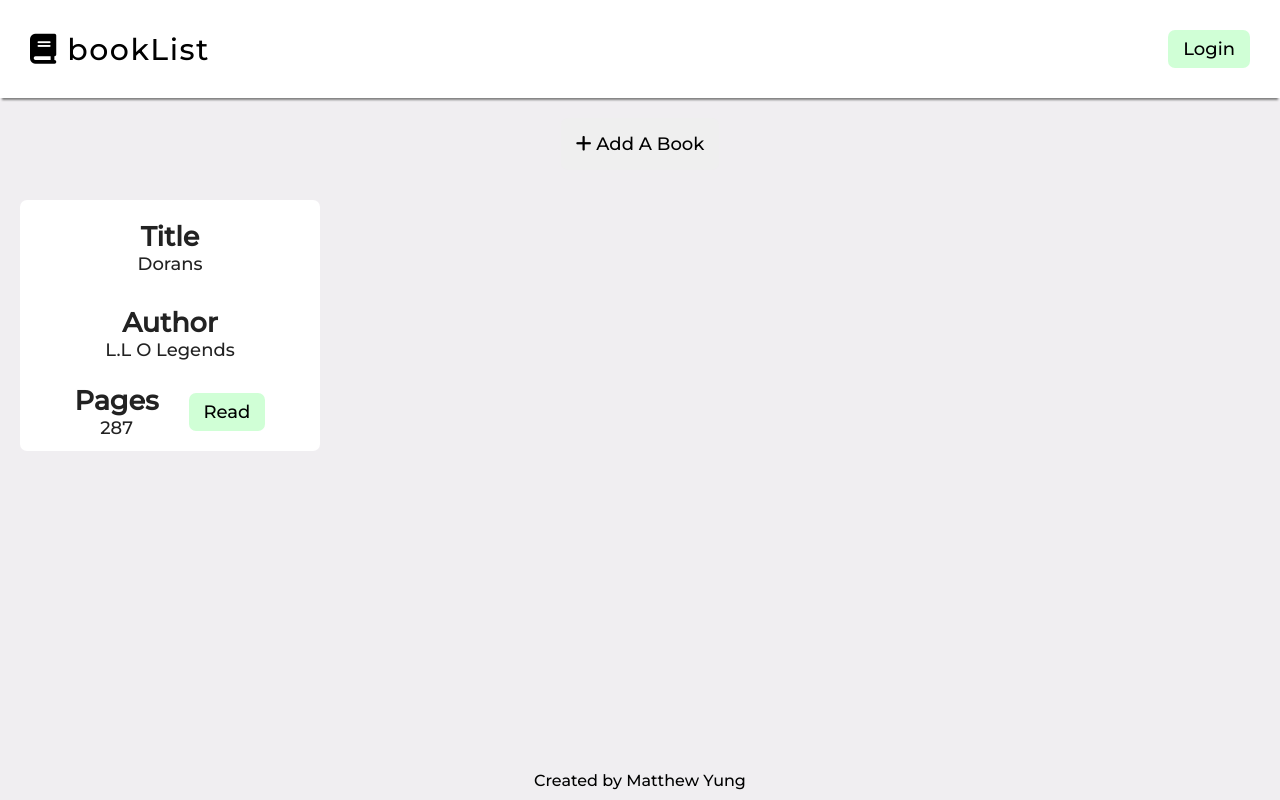
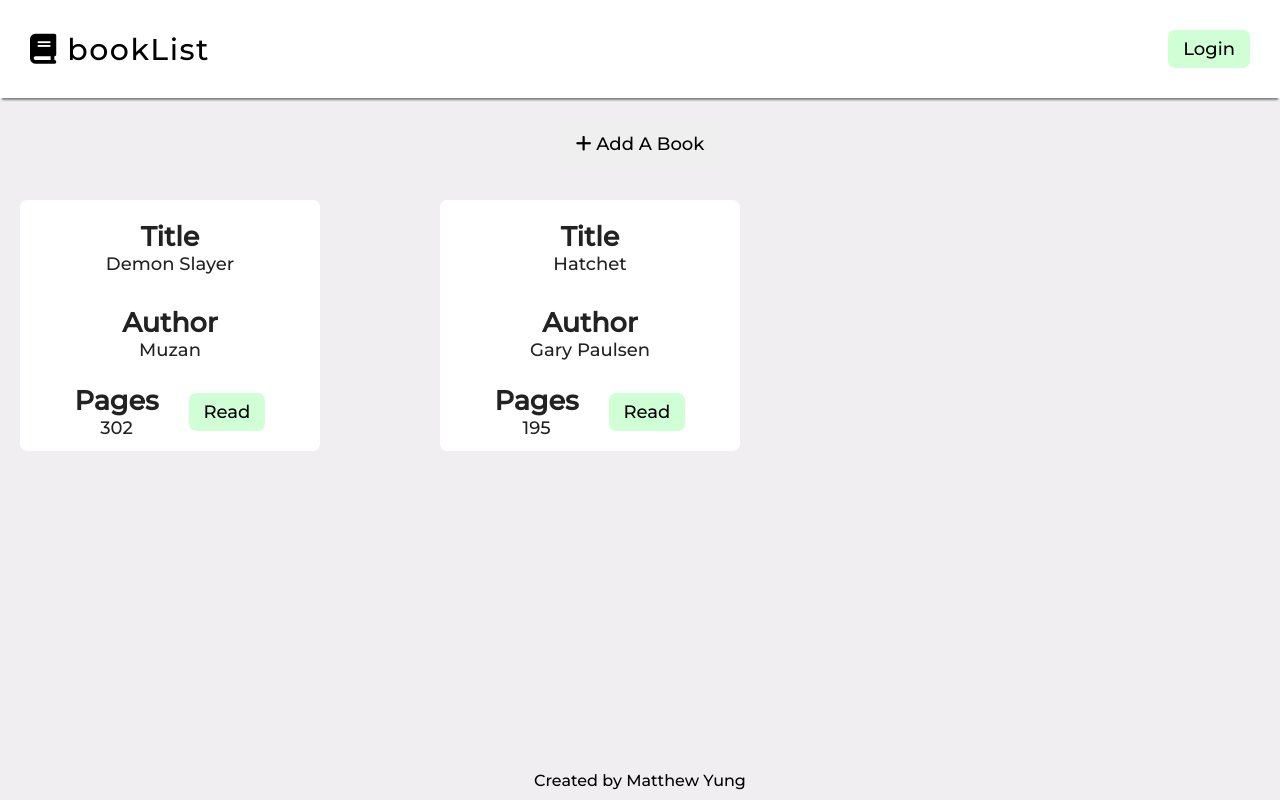
Before and after one commit to myung03/library, a website: page index.html in a window 1280 px wide. Drawn offline with Linux system fonts and the light colour scheme.

Commit message:
completed form for adding books

```diff
--- a/index.html
+++ b/index.html
@@ -25,27 +25,8 @@
         </ul></nav>
     </header>
     <main>
-        <button onclick="createBook()" id="add"><i class="fa-solid fa-plus"></i> Add A Book</button>
+        <button id="add"><i class="fa-solid fa-plus"></i> Add A Book</button>
         <section id="cards">
-            <div class="book-entry">
-                <div class="info">
-                <h2>Title</h2>
-                <p>Dorans</p>
-                 </div>
-                 <div class="info">
-                 <h2>Author</h2>
-                <p>L.L O Legends</p>
-                 </div>
-                  <div class="info-2">
-                    <div>
-                <h2>Pages</h2>
-                 <p>287</p>
-                 </div>
-                 <button class="read">
-                    Read
-                </button>
-                </div>
-            </div>
 
 
 
@@ -76,7 +57,7 @@
                     <label for="read">Read?</label>
                 </div>
                 <div class="form-element">
-                    <button>Submit</button>
+                    <button id="submit" onclick="createBook()">Submit</button>
                 </div>
 
 
--- a/index.js
+++ b/index.js
@@ -16,26 +16,77 @@ function Book(title, author, pages, read) {
 
 const myLibrary = [new Book('Demon Slayer', 'Muzan', 302, true), new Book('Hatchet', 'Gary Paulsen', 195, true)];
 
+function bHelp(book, button) {
+  if (book.read) {
+    button.classList.remove('active');
+  } else {
+    button.classList.add('active');
+  }
+}
 function initBook(book) {
-  // TODO -> add book to page using html elements
+  const titleh = document.createElement('h2');
+  titleh.innerHTML = 'Title';
+  const titlep = document.createElement('p');
+  titlep.innerHTML = book.title;
+  const titlediv = document.createElement('div');
+  titlediv.appendChild(titleh);
+  titlediv.appendChild(titlep);
+  titlediv.classList.add('info');
+
+  const authorh = document.createElement('h2');
+  authorh.innerHTML = 'Author';
+  const authorp = document.createElement('p');
+  authorp.innerHTML = book.author;
+  const authordiv = document.createElement('div');
+  authordiv.appendChild(authorh);
+  authordiv.appendChild(authorp);
+  authordiv.classList.add('info');
+
+  const pagesh = document.createElement('h2');
+  pagesh.innerHTML = 'Pages';
+  const pagesp = document.createElement('p');
+  pagesp.innerHTML = book.pages;
+  const pagesdiv = document.createElement('div');
+  pagesdiv.appendChild(pagesh);
+  pagesdiv.appendChild(pagesp);
+
+  const button = document.createElement('button');
+  button.innerHTML = 'Read';
+  button.classList.add('read');
+  bHelp(book, button);
+  button.addEventListener('click', () => {
+    bHelp(button);
+  });
+
+  const bottomdiv = document.createElement('div');
+  bottomdiv.appendChild(pagesdiv);
+  bottomdiv.appendChild(button);
+  bottomdiv.classList.add('info-2');
+
+  const masterdiv = document.createElement('div');
+  masterdiv.appendChild(titlediv);
+  masterdiv.appendChild(authordiv);
+  masterdiv.appendChild(bottomdiv);
+
+  return masterdiv;
 }
 
 function addBookToLibrary(book) {
   myLibrary.push(book);
   myLibrary.forEach((b) => {
-    initBook(book);
-    b.classList.add('book-entry');
-    const grid = document.getElementById('#cards');
-    grid.appendChild(book);
+    const obj = initBook(b);
+    obj.classList.add('book-entry');
+    const grid = document.getElementById('cards');
+    grid.appendChild(obj);
   });
 }
 
 // eslint-disable-next-line no-unused-vars
 function createBook() {
-  const title = '';
-  const author = '';
-  const pages = 0;
-  const read = '';
+  const title = document.getElementById('title').value;
+  const author = document.getElementById('author').value;
+  const pages = document.getElementById('pages').value;
+  const read = document.getElementById('read').value;
   const book = new Book(title, author, pages, read);
   addBookToLibrary(book);
 }
@@ -48,3 +99,15 @@ document.getElementById('add').addEventListener('click', () => {
 document.querySelector('.popup .close-btn').addEventListener('click', () => {
   popup.classList.remove('active');
 });
+
+const submit = document.getElementById('submit');
+submit.addEventListener('click', () => {
+  popup.classList.remove('active');
+});
+
+myLibrary.forEach((b) => {
+  const obj = initBook(b);
+  obj.classList.add('book-entry');
+  const grid = document.getElementById('cards');
+  grid.appendChild(obj);
+});
```
